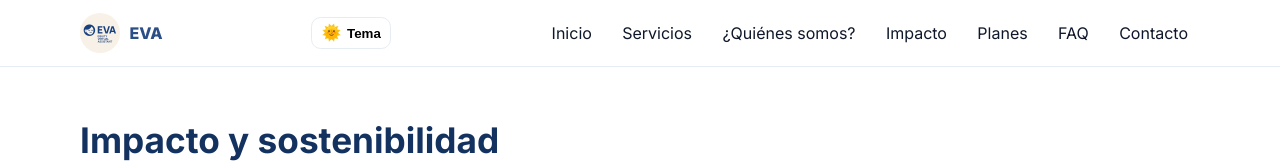
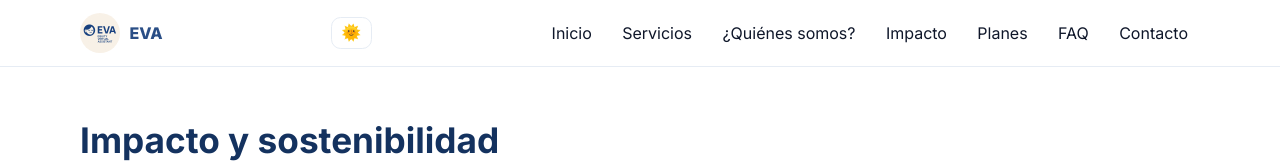
Before and after one commit to bryanula/eva-site, a plain HTML site: page impacto.html in a window 1280 px wide. Shown: the top 163 px of the page. Drawn offline with Linux system fonts and the light colour scheme.

Commit message:
Update impacto.html

```diff
--- a/impacto.html
+++ b/impacto.html
@@ -51,7 +51,7 @@
     </a>
     <div class="controls">
       <button class="theme-toggle" id="theme-toggle" aria-label="Cambiar tema" title="Cambiar tema">
-        <span class="ico">🌞</span><span class="label">Tema</span>
+        <span class="ico">🌞</span>
       </button>
       <button class="menu-toggle" aria-expanded="false" aria-controls="nav" aria-label="Abrir menú">
         <span class="hamb"></span>
```
